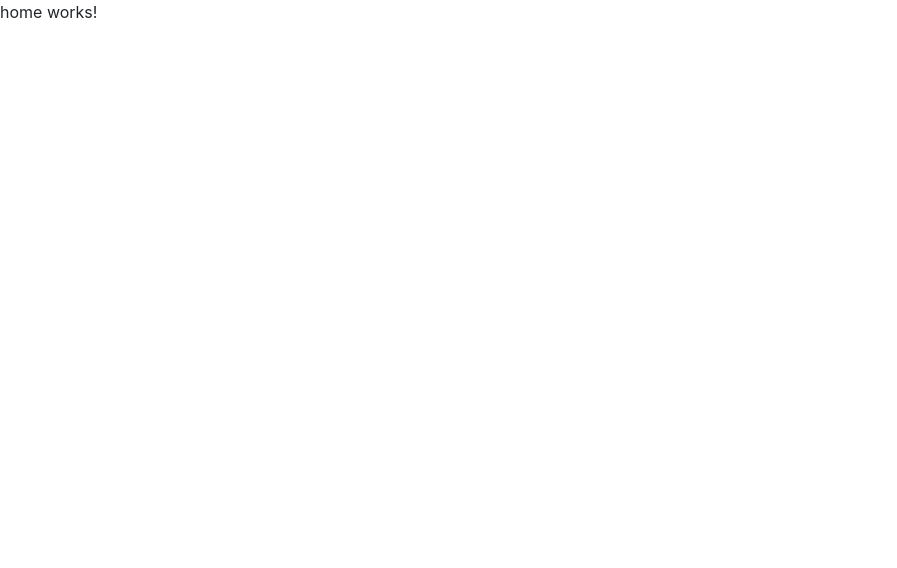
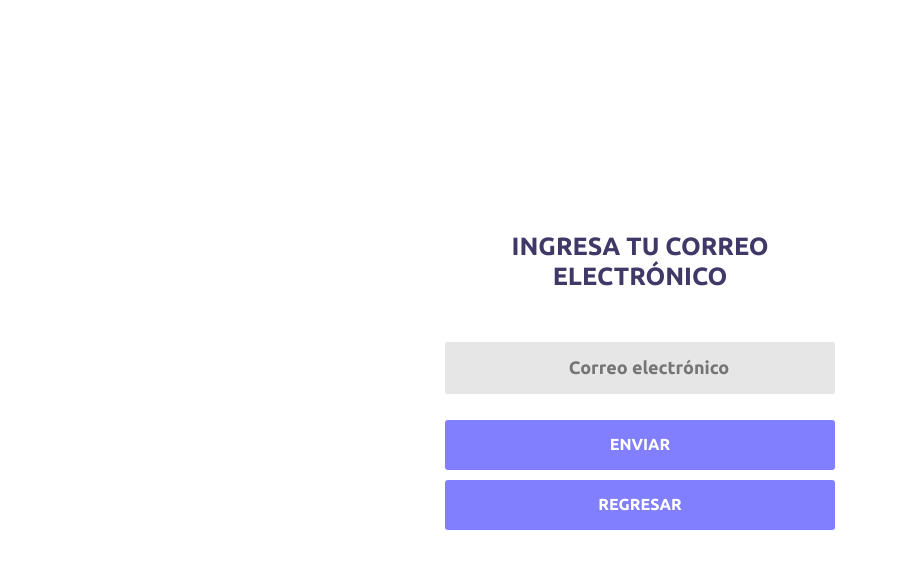
Before and after one commit to miguelferreira1985/LaFortalezaVentasAdministracion, an Angular app in the folder fortaleza-ventas/: page /resetPassword in a window 1280 px wide. Before the commit this address led to /home. Shown: the top 568 px of the page, without its empty margins (0-897 px from the left). Built offline with nearby package versions, Linux system fonts and the light colour scheme.

Commit message:
Reset password UI created according to the requirements

```diff
--- a/fortaleza-ventas/src/app/app-routing.module.ts
+++ b/fortaleza-ventas/src/app/app-routing.module.ts
@@ -2,10 +2,12 @@ import { NgModule } from '@angular/core';
 import { Routes, RouterModule } from '@angular/router';
 import { HomeComponent } from './pages/home/home.component';
 import { LoginComponent } from './pages/login/login.component';
+import { ResetPasswordComponent } from './pages/reset-password/reset-password.component';
 
 const routes: Routes = [
   { path: 'home', component: HomeComponent },
   { path: 'login', component: LoginComponent },
+  { path: 'resetPassword', component: ResetPasswordComponent },
   { path: '**', pathMatch: 'full', redirectTo: 'home'}
 ];
 
--- a/fortaleza-ventas/src/app/app.module.ts
+++ b/fortaleza-ventas/src/app/app.module.ts
@@ -5,12 +5,14 @@ import { AppRoutingModule } from './app-routing.module';
 import { AppComponent } from './app.component';
 import { LoginComponent } from './pages/login/login.component';
 import { HomeComponent } from './pages/home/home.component';
+import { ResetPasswordComponent } from './pages/reset-password/reset-password.component';
 
 @NgModule({
   declarations: [
     AppComponent,
     LoginComponent,
-    HomeComponent
+    HomeComponent,
+    ResetPasswordComponent
   ],
   imports: [
     BrowserModule,
--- a/fortaleza-ventas/src/app/pages/login/login.component.html
+++ b/fortaleza-ventas/src/app/pages/login/login.component.html
@@ -8,7 +8,7 @@
                 </span>
 
                 <div class="w-100 position-relative wrap-input100">
-                    <input class="d-block w-100 input100"
+                    <input class="d-block w-100 text-center input100"
                            type="text"
                            name="username"
                            placeholder="Nombre de usuario">
@@ -17,7 +17,7 @@
                 </div>
 
                 <div class="w-100 position-relative wrap-input100">
-                    <input class="d-block w-100 input100"
+                    <input class="d-block w-100 input100 text-center"
                            type="password"
                            name="passsword"
                            placeholder="Contraseña">
@@ -25,7 +25,7 @@
                 </div>
 
                 <div class="my-0 mx-auto">
-                    <a routerLink="/registro" class="txt1">
+                    <a routerLink="/resetPassword" class="txt1">
                         ¿Olvidaste tu contraseña?
                     </a>
                 </div>
--- /dev/null
+++ b/fortaleza-ventas/src/app/pages/reset-password/reset-password.component.html
@@ -0,0 +1,36 @@
+<div class="w-100 my-0 mx-auto">
+    <div class="w-100 d-flex min-vh-100 justify-content-center container-login100">
+        <div class="wrap-login100">
+            <form class="w-100 d-flex flex-sb flex-w">
+
+                <span class="text-center text-uppercase w-100 d-block reset-form-title">
+                    Ingresa tu correo electrónico
+                </span>
+
+                <div class="w-100 position-relative wrap-input100">
+                    <input class="d-block w-100 text-center input100"
+                           type="email"
+                           name="email"
+                           placeholder="Correo electrónico">
+
+                    <span class="focus-input100"></span>
+                </div>
+
+                <div class="w-100 d-flex container-login100-form-btn">
+                    <button class="text-uppercase d-flex justify-content-center w-100 login100-form-btn" type="submit">
+                        Enviar
+                    </button>
+                </div>
+
+                <div class="w-100 d-flex container-login100-form-btn">
+                    <button class="text-uppercase d-flex justify-content-center w-100 login100-form-btn"
+                            type="button"
+                            routerLink="/login">
+                        Regresar
+                    </button>
+                </div>
+
+            </form>
+        </div>
+    </div>
+</div>
--- /dev/null
+++ b/fortaleza-ventas/src/app/pages/reset-password/reset-password.component.ts
@@ -0,0 +1,16 @@
+import { Component, OnInit } from '@angular/core';
+
+@Component({
+  selector: 'app-reset-password',
+  templateUrl: './reset-password.component.html',
+  styles: [
+  ]
+})
+export class ResetPasswordComponent implements OnInit {
+
+  constructor() { }
+
+  ngOnInit(): void {
+  }
+
+}
--- a/fortaleza-ventas/src/styles.css
+++ b/fortaleza-ventas/src/styles.css
@@ -90,6 +90,14 @@ a:hover {
     padding-bottom: 51px;
   }
 
+  .reset-form-title {
+    font-family: Ubuntu-Bold;
+    font-size: 25px;
+    color: #403866;
+    line-height: 1.2;
+    padding-bottom: 51px;
+  }
+
 
 
   /*------------------------------------------------------------------
@@ -112,7 +120,7 @@ a:hover {
     font-size: 18px;
 
     background: transparent;
-    height: 62px;
+    height: 50px;
     padding: 0 20px 0 38px;
   }
   /*------------------------------------------------------------------
@@ -197,7 +205,7 @@ a:hover {
     display: -ms-flexbox;
     align-items: center;
     padding: 0 20px;
-    height: 62px;
+    height: 50px;
     background-color: #827ffe;
     border-radius: 3px;
 
```
